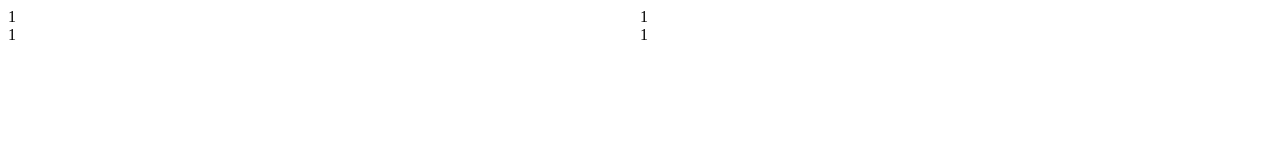
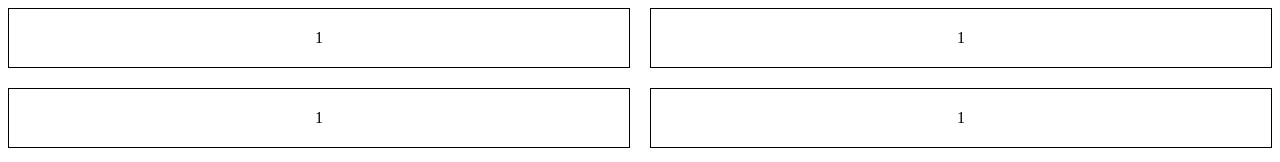
Before and after one commit to ablades/few_assessment, a plain HTML site: page index.html in a window 1280 px wide. Drawn offline with Linux system fonts and the light colour scheme.

Commit message:
set grid gap and grid border

```diff
--- a/styles.css
+++ b/styles.css
@@ -1,4 +1,11 @@
 .grid-container {
     display: grid;
     grid-template-columns: auto auto;
+    grid-gap: 20px;
 }
+
+.grid-item {
+    border: 1px solid black;
+    padding: 20px; /*leaving in temporarily*/
+    text-align: center;
+}
```
